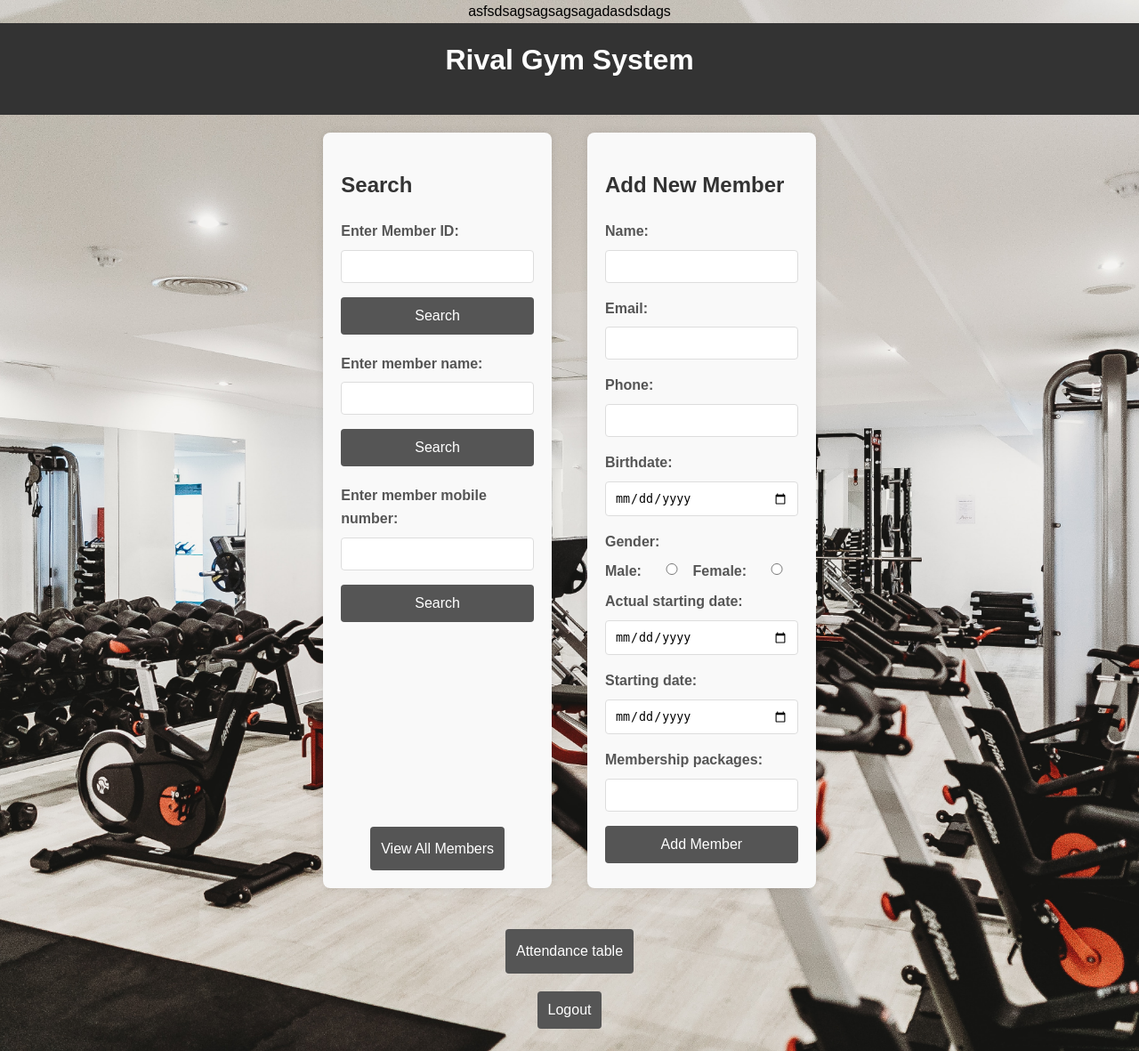
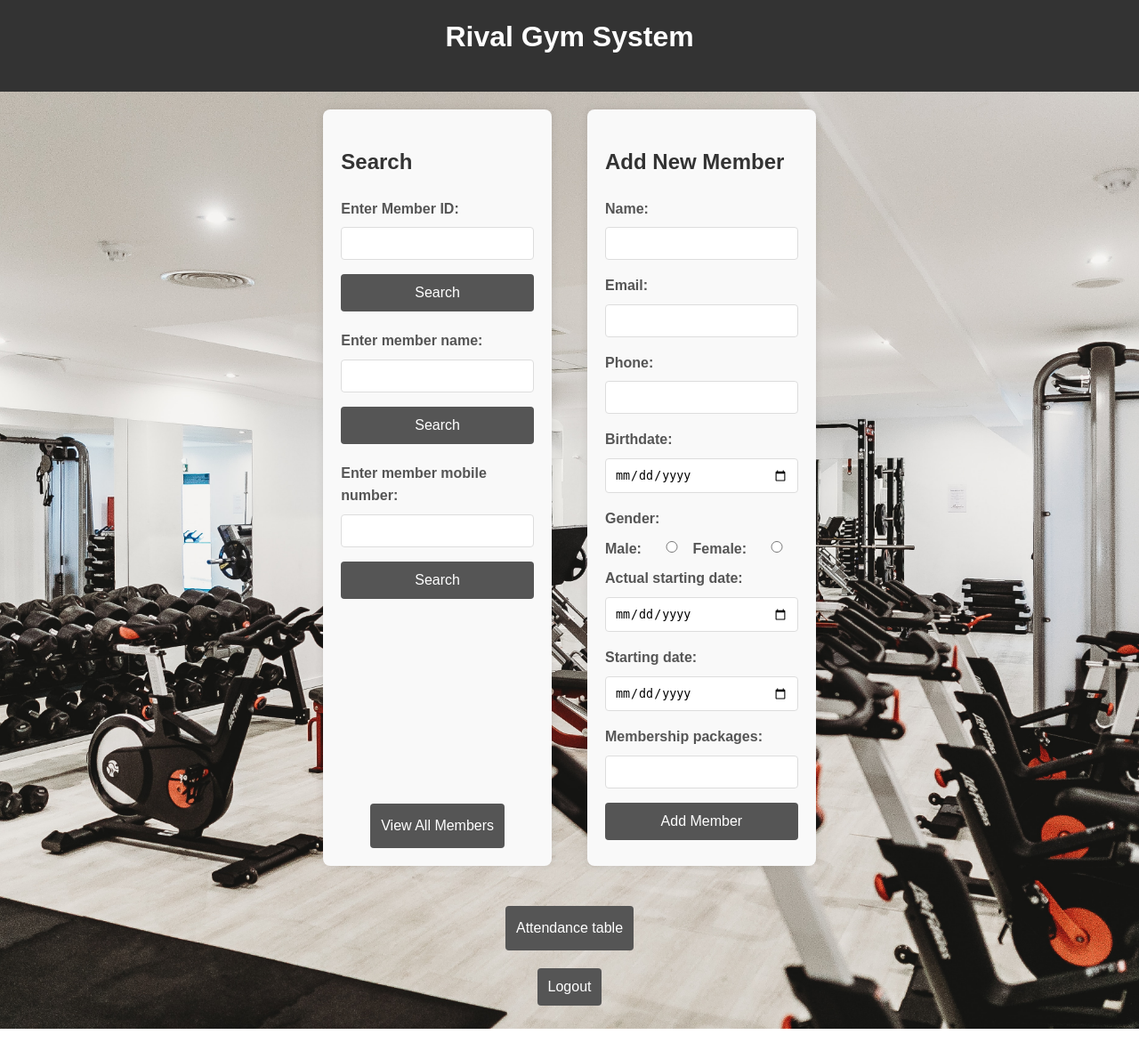
Before and after one commit to aAhmedbiram/system, a Flask app: page /home in a window 1280 px wide. Shown: the whole page at 89% size. After the commit the page ends 1156 px from the top, so only its background shows below. Run offline with Flask 3, Linux system fonts and the light colour scheme; data that the repository does not hold is empty; some libraries are stand-ins or nearby versions.

Commit message:
fix: revert index.html + redesign add_member_done

```diff
--- a/system_app/templates/index.html
+++ b/system_app/templates/index.html
@@ -1,5 +1,4 @@
-
-asfsdsagsagsagsagadasdsdags<!DOCTYPE html>
+<!DOCTYPE html>
 <html lang="en">
 <head>
     <meta charset="UTF-8">
```
